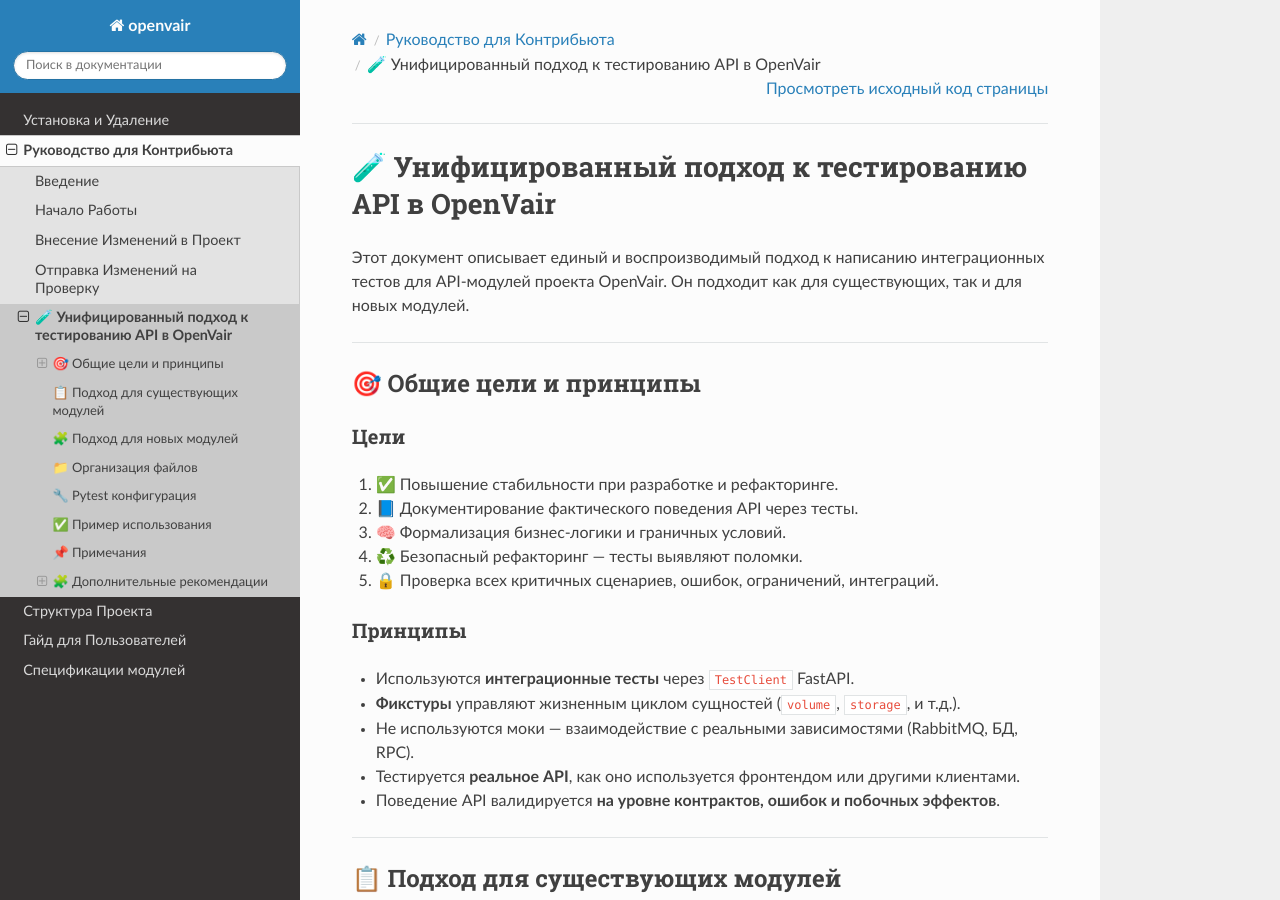
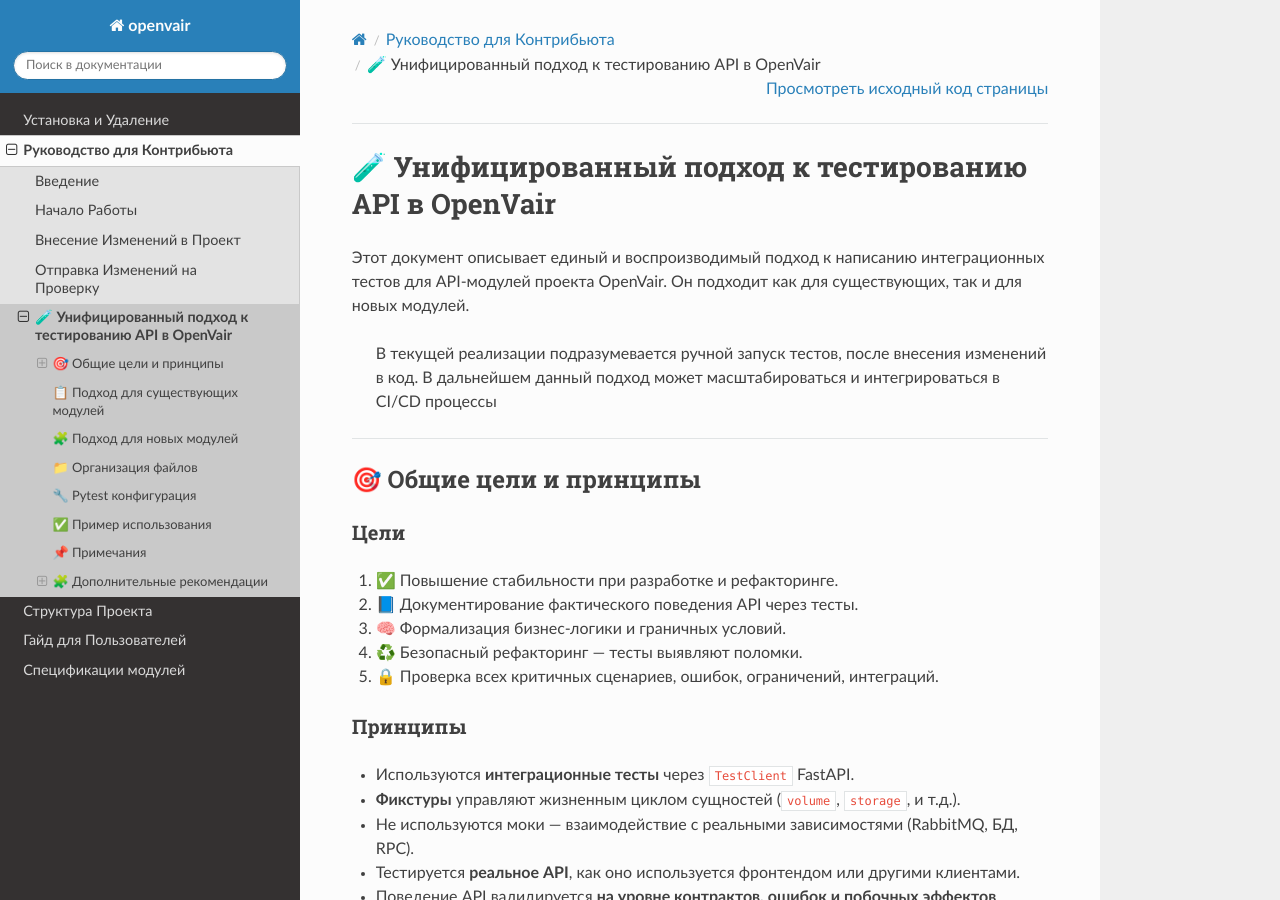
Before and after one commit to Aerodisk/openvair-docs, a Sphinx documentation site: the page built from source/contributors_guide/tests.md, in a window 1280 px wide and 900 px high. Built offline with Sphinx 7.4.7 and the Read the Docs theme 3.1.0, drawn with Linux system fonts in a browser that asks for light colours.

Commit message:
adds description about manual start

```diff
--- a/source/contributors_guide/tests.md
+++ b/source/contributors_guide/tests.md
@@ -1,6 +1,8 @@
 # 🧪 Унифицированный подход к тестированию API в OpenVair
 
 Этот документ описывает единый и воспроизводимый подход к написанию интеграционных тестов для API-модулей проекта OpenVair. Он подходит как для существующих, так и для новых модулей.
+
+> В текущей реализации подразумевается ручной запуск тестов, после внесения изменений в код. В дальнейшем данный подход может масштабироваться и интегрироваться в CI/CD процессы
 
 ---
 
```
Also changed, not shown: source/modules_specs/volume/tests_specification.md (+2 -0 lines).
